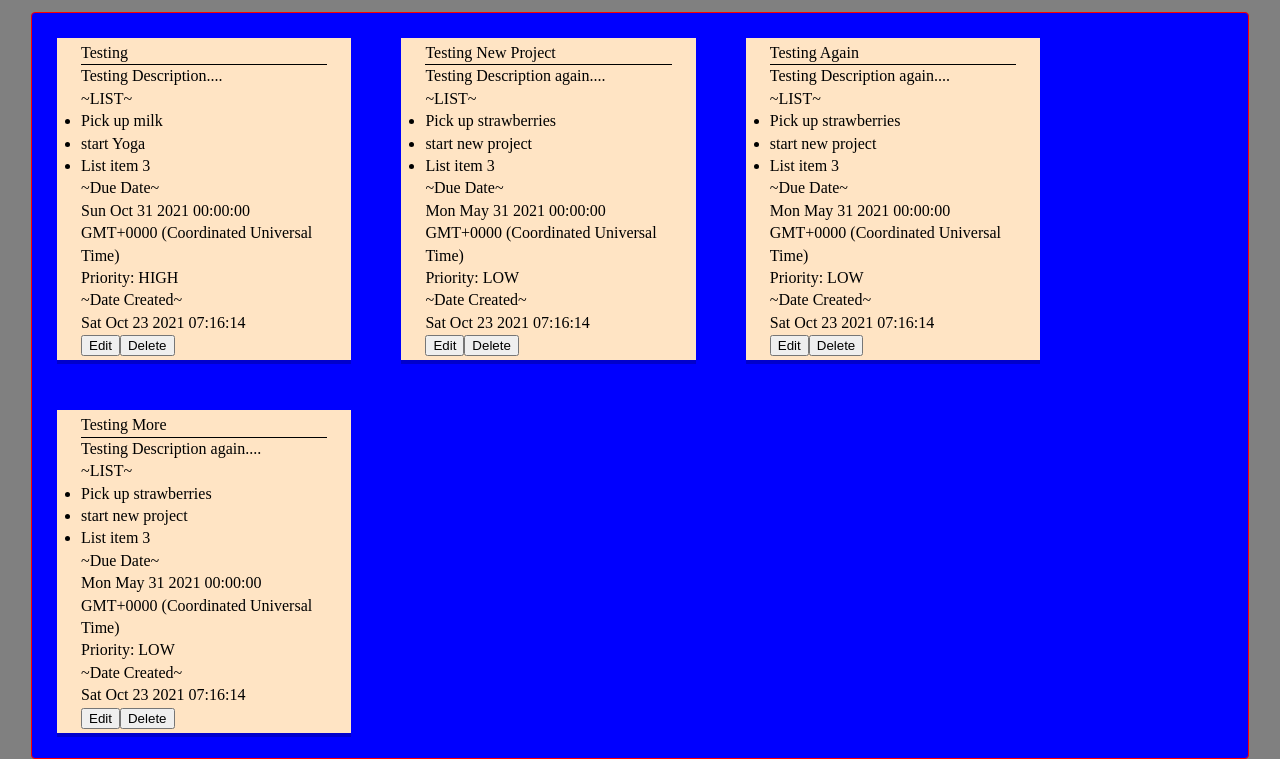
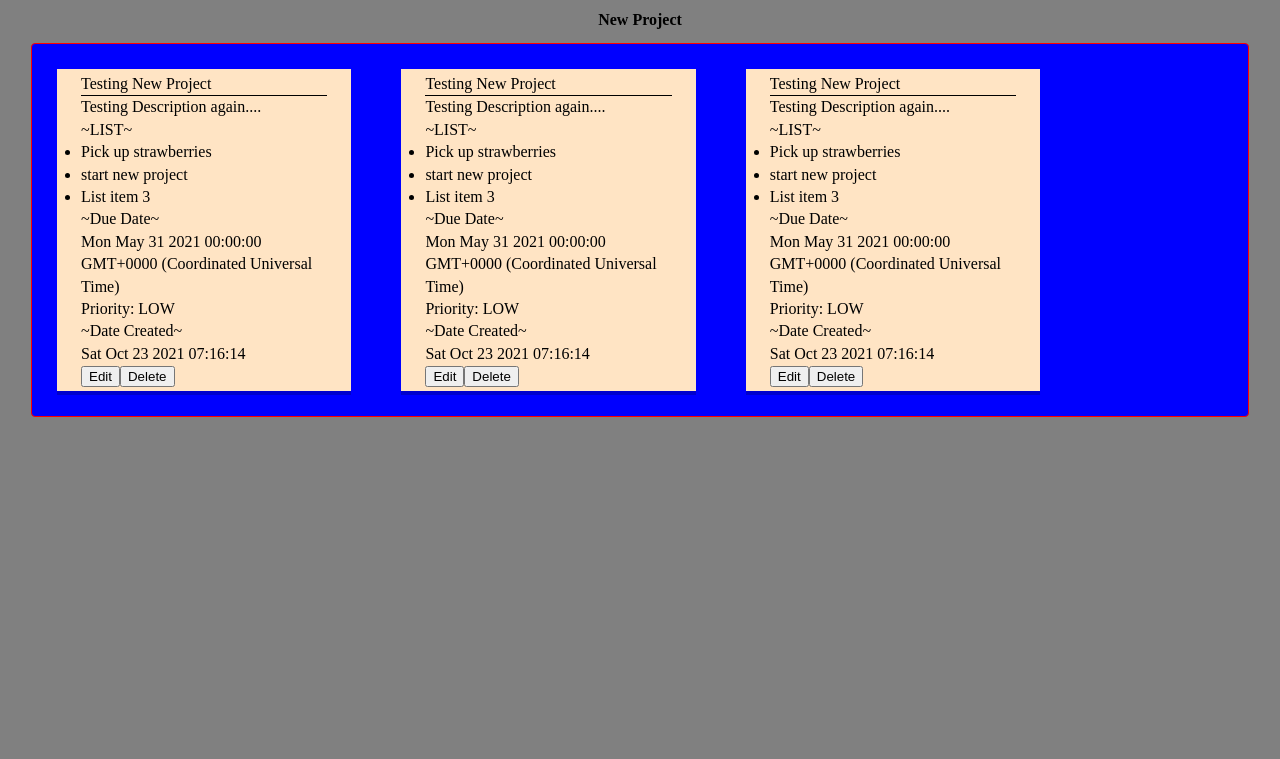
Before and after one commit to KPInc425/todo-app, a website built with webpack: page index copy.html in a window 1280 px wide. Both pictures are taken after a click on the element 548 px from the left and 134 px from the top of the page. Shown: the part 47-806 px from the top of the page. Built offline with nearby package versions, Linux system fonts and the light colour scheme.

Commit message:
Added logic to display notes related to project when card clicked. Added module to split array. Edited note display to only show project related notes.

```diff
--- a/src/AddEventListeners.js
+++ b/src/AddEventListeners.js
@@ -1,16 +1,25 @@
 import DisplayNoteLibraryDOM from "./DisplayNoteLibraryDOM";
+import SplitArray from "./SplitArray";
 
+// Adds event listeners to project cards
 function ProjectCardsAddEventListeners(libraryData) {
     console.log("ProjectCardsAddEventListeners Function Called.");
     const projectCardNodeArray = document.querySelectorAll('.projectCard');
     console.log(projectCardNodeArray);
     projectCardNodeArray.forEach((div) => {
         div.addEventListener('click', () => {
-            console.log("Click!");
+            // console.log("Click!");
+            // console.log(div);
+            let projectIndex = div.getAttribute('data-index');
+            console.log(projectIndex);
 
-            //Display All Notes from Project Catagory Clicked.
-            // Make it so this function sorts list and only show single catagory
-            DisplayNoteLibraryDOM(libraryData);
+            //Split Array based on project
+            const projectNoteArray = SplitArray(libraryData, projectIndex);
+
+            console.log(projectNoteArray);
+
+            // Display notes related to project
+            DisplayNoteLibraryDOM(projectNoteArray);
         })
     });
 };
--- a/src/DisplayNoteLibraryDOM.js
+++ b/src/DisplayNoteLibraryDOM.js
@@ -1,33 +1,45 @@
 function DisplayNoteLibraryDOM(noteLibraryData) {
     console.log("DisplayNoteDOM function Called.");
-    console.log(noteLibraryData);
+    // console.log(noteLibraryData);
 
     const body = document.querySelector('body');
-
     const mainContainer = document.querySelector('#content');
     mainContainer.classList.add("flexContainerMain");
-    //TESTING
+    //TESTING if there are no notes....
     mainContainer.textContent = "Testing Main Container Here!";
 
     console.log("noteLibraryData.length: " + Object.keys(noteLibraryData).length);
+    // Check if there are notes in the objectArray
     if (Object.keys(noteLibraryData).length !== 0) {
         let index = 0;
 
+        // Clear container to prevent addition
         mainContainer.innerHTML = "";
 
+        // Project Name Label
+        const projectTitleLabelContainer = document.createElement('div');
+        projectTitleLabelContainer.classList.add("labelContainer");
+        const projectTitleLabel = document.createElement('h2');
+        projectTitleLabel.classList.add("h2Title");
+        projectTitleLabel.textContent = noteLibraryData[0].project;
+
+        projectTitleLabelContainer.appendChild(projectTitleLabel);
+        body.appendChild(projectTitleLabelContainer);
+
         for (let note of noteLibraryData) {
-            // perhaps bringing the vars out of the block might be preferable?
+            // Note container
             const noteCard = document.createElement('div');
             noteCard.classList.add('card');
             noteCard.setAttribute('data-index', index);
 
+            // Note data container
             const noteInfoContainer = document.createElement('div');
             noteInfoContainer.classList.add('infoContainer');
 
+            // Note Data
             const noteTitle = document.createElement('p');
             noteTitle.textContent = note.title;
             noteTitle.classList.add("cardTitle");
-
             const noteDescription = document.createElement('p');
             noteDescription.textContent = note.description;
 
@@ -44,7 +56,6 @@ function DisplayNoteLibraryDOM(noteLibraryData) {
                 }
 
             }
-
             const noteDueDateLabel = document.createElement('p');
             noteDueDateLabel.textContent = "~Due Date~";
 
--- /dev/null
+++ b/src/SplitArray.js
@@ -0,0 +1,32 @@
+function SplitArray(libraryData, inputIndex) {
+    console.log("SplitArray Function Called.");
+
+    let tmpArray = [];
+
+    // console.log(libraryData);
+    // console.log(inputIndex);
+    let projectTitle = "";
+    let index = 0;
+    for (let note of libraryData) {
+        if (projectTitle == "") {
+            projectTitle = note.project;
+        }
+
+        if (projectTitle == note.project) {
+            if (inputIndex == index) {
+                // console.log(note);
+                tmpArray.push(note);
+                continue;
+            }
+        } else {
+            projectTitle = note.project;
+            index++;
+            console.log(index);
+        }
+    }
+
+    return tmpArray;
+
+}
+
+export default SplitArray;
--- a/src/index.js
+++ b/src/index.js
@@ -63,6 +63,18 @@ const app = (() => {
     noteLibraryData.push(testNote2);
     noteLibraryData.push(testNote4);
     noteLibraryData.push(testNote3);
+    noteLibraryData.push(testNote);
+    noteLibraryData.push(testNote2);
+    noteLibraryData.push(testNote4);
+    noteLibraryData.push(testNote3);
+    noteLibraryData.push(testNote);
+    noteLibraryData.push(testNote2);
+    noteLibraryData.push(testNote4);
+    noteLibraryData.push(testNote3);
+    noteLibraryData.push(testNote);
+    noteLibraryData.push(testNote2);
+    noteLibraryData.push(testNote4);
+    noteLibraryData.push(testNote3);
     DisplayProjectsDOM(noteLibraryData);
 
     // // DisplayNavDOM();
--- a/src/style.css
+++ b/src/style.css
@@ -9,6 +9,12 @@ html {
     margin: auto;
     margin-top: 15px;
     border-radius: 4px;
+}
+
+.labelContainer {
+    text-align: center;
+    margin: auto;
+    margin-top: 15px;
 }
 
 #navContainer {
```
